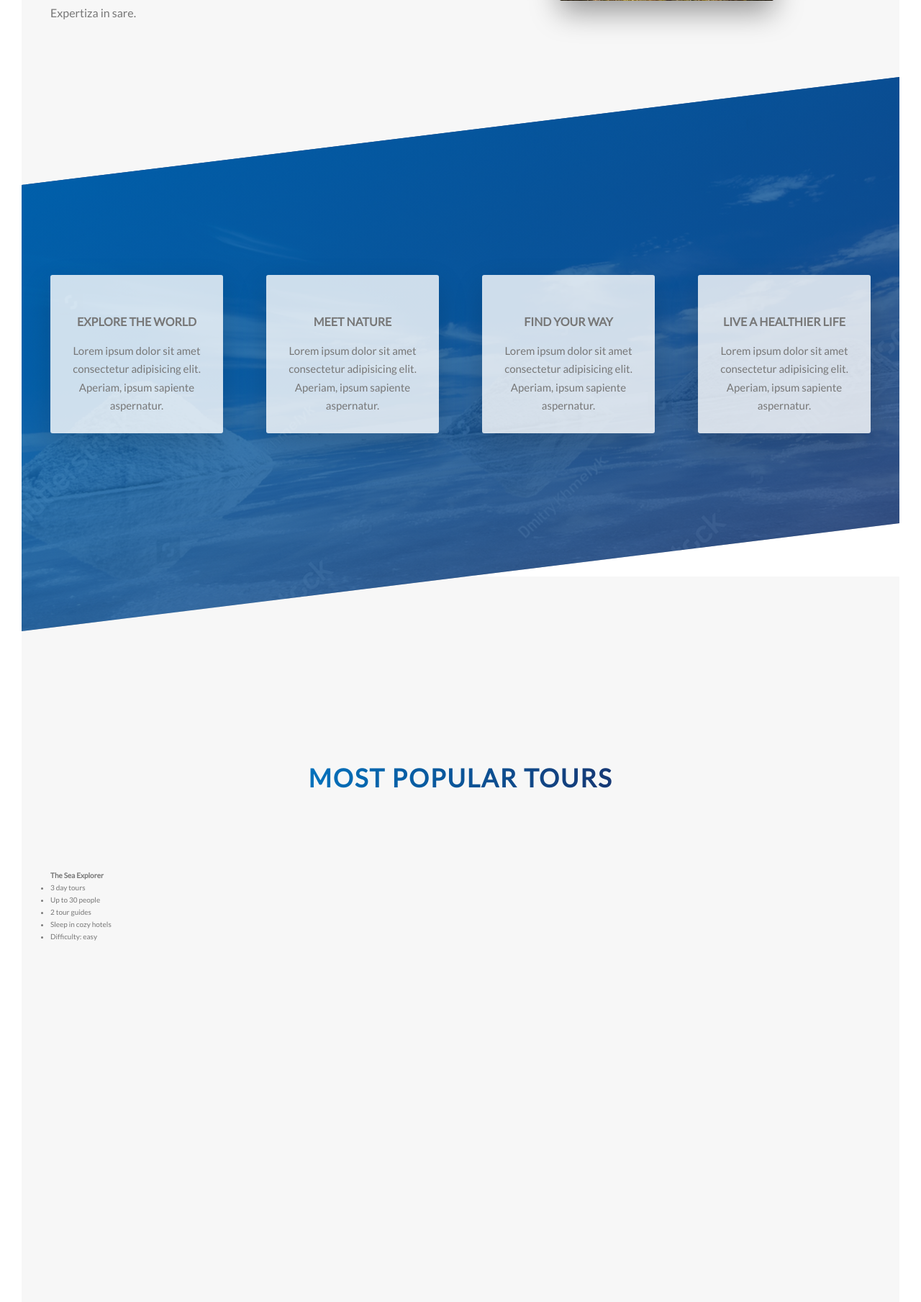
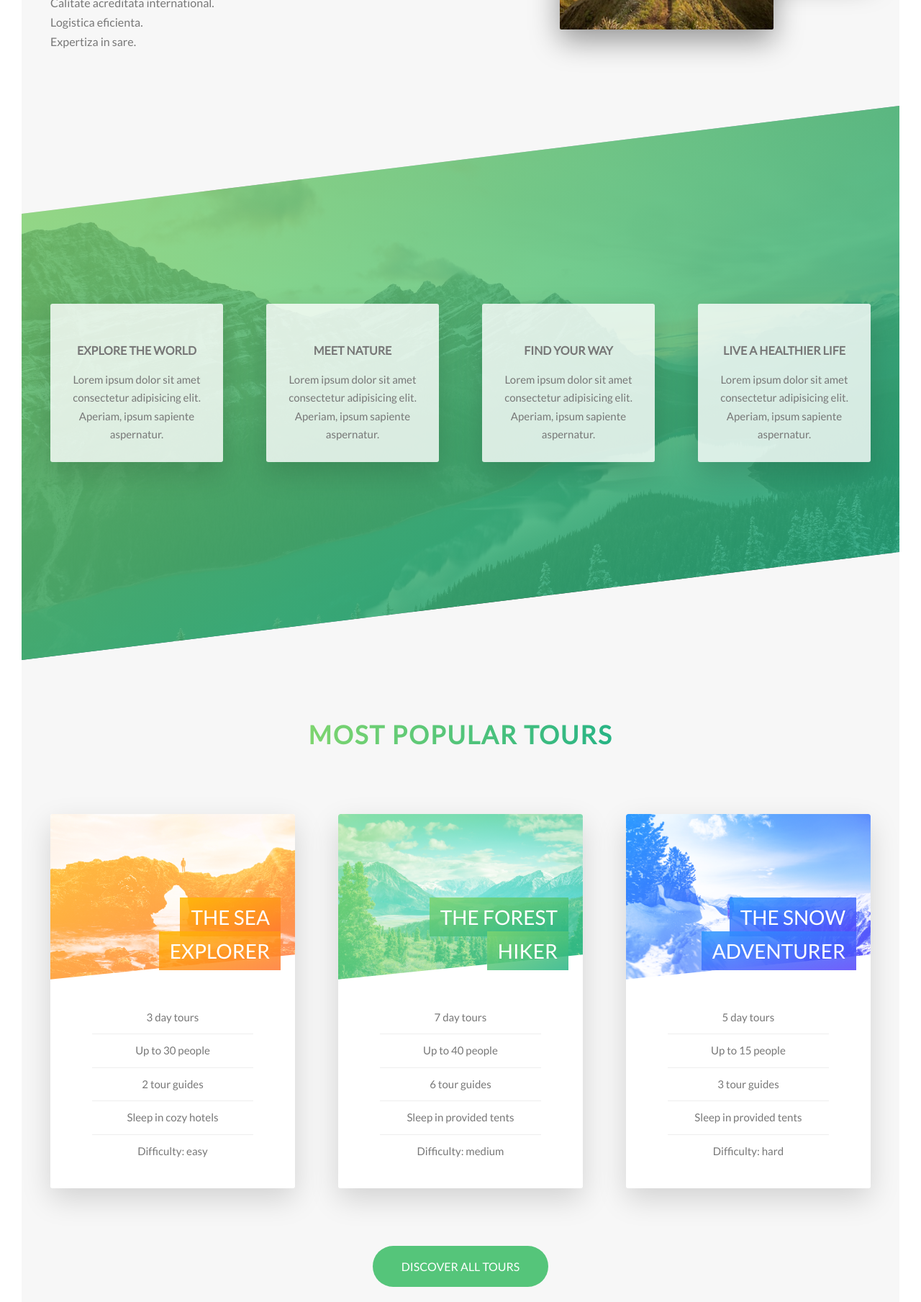
Before and after one commit to diana0506/cdi, a PHP site: page / in a window 1280 px wide. Shown: the part 1277-3086 px from the top of the page at 72% size. Before the commit the page ends 2584 px from the top, so only its background shows below. Run offline with PHP 8.4, Linux system fonts and the light colour scheme.

Commit message:
style: stories + cards

```diff
--- a/frontend/index.html
+++ b/frontend/index.html
@@ -74,7 +74,6 @@
 
         </section>
         <section class="section-features">
-
             <div class="row">
                 <div class="col-1-of-4">
                     <div class="feature-box">
@@ -144,6 +143,137 @@
                                 </ul>
                             </div>
                         </div>
+                        <div class="card__side card__side--back card__side--back-1">
+                            <div class="card__cta">
+                                <div class="card__price-box">
+                                    <p class="card__price-only">Only</p>
+                                    <p class="card__price-value">$297</p>
+                                </div>
+                                <a href="#popup" class="btn btn--white">Book now!</a>
+                            </div>
+                        </div>
+                    </div>
+                </div>
+                <div class="col-1-of-3">
+                    <div class="card">
+                        <div class="card__side card__side--front">
+                            <div class="card__picture card__picture--2">
+                                &nbsp;
+                            </div>
+                            <h4 class="card__heading">
+                                <span class="card__heading-span card__heading-span--2">The Forest Hiker</span>
+                            </h4>
+                            <div class="card__details">
+                                <ul>
+                                    <li>7 day tours</li>
+                                    <li>Up to 40 people</li>
+                                    <li>6 tour guides</li>
+                                    <li>Sleep in provided tents</li>
+                                    <li>Difficulty: medium</li>
+                                </ul>
+                            </div>
+
+                        </div>
+                        <div class="card__side card__side--back card__side--back-2">
+                            <div class="card__cta">
+                                <div class="card__price-box">
+                                    <p class="card__price-only">Only</p>
+                                    <p class="card__price-value">$497</p>
+                                </div>
+                                <a href="#popup" class="btn btn--white">Book now!</a>
+                            </div>
+                        </div>
+                    </div>
+                </div>
+
+
+                <div class="col-1-of-3">
+                    <div class="card">
+                        <div class="card__side card__side--front">
+                            <div class="card__picture card__picture--3">
+                                &nbsp;
+                            </div>
+                            <h4 class="card__heading">
+                                <span class="card__heading-span card__heading-span--3">The Snow Adventurer</span>
+                            </h4>
+                            <div class="card__details">
+                                <ul>
+                                    <li>5 day tours</li>
+                                    <li>Up to 15 people</li>
+                                    <li>3 tour guides</li>
+                                    <li>Sleep in provided tents</li>
+                                    <li>Difficulty: hard</li>
+                                </ul>
+                            </div>
+
+                        </div>
+                        <div class="card__side card__side--back card__side--back-3">
+                            <div class="card__cta">
+                                <div class="card__price-box">
+                                    <p class="card__price-only">Only</p>
+                                    <p class="card__price-value">$897</p>
+                                </div>
+                                <a href="#popup" class="btn btn--white">Book now!</a>
+                            </div>
+                        </div>
+                    </div>
+                </div>
+            </div>
+
+            <div class="u-center-text u-margin-top-huge">
+                <a href="#" class="btn btn--green">Discover all tours</a>
+            </div>
+        </section>
+        <section class="section-stories">
+            <div class="bg-video">
+                <video class="bg-video__content" autoplay muted loop>
+                    <source src="img/video.mp4" type="video/mp4">
+                    <source src="img/video.webm" type="video/webm">
+                    Your browser is not supported!
+                </video>
+            </div>
+
+            <div class="u-center-text u-margin-bottom-big">
+                <h2 class="heading-secondary">
+                    We make people genuinely happy
+                </h2>
+            </div>
+
+            <div class="row">
+                <div class="story">
+                    <figure class="story__shape">
+                        <img src="img/nat-8.jpg" alt="Person on a tour" class="story__img">
+                        <figcaption class="story__caption">Mary Smith</figcaption>
+                    </figure>
+                    <div class="story__text">
+                        <h3 class="heading-tertiary u-margin-bottom-small">I had the best week ever with my family</h3>
+                        <p>
+                            Lorem ipsum dolor sit amet consectetur adipisicing elit. Aperiam, ipsum sapiente aspernatur libero repellat quis consequatur ducimus quam nisi exercitationem omnis earum qui. Aperiam, ipsum sapiente aspernatur libero repellat quis consequatur ducimus
+                            quam nisi exercitationem omnis earum qui.
+                        </p>
+                    </div>
+                </div>
+            </div>
+
+            <div class="row">
+                <div class="story">
+                    <figure class="story__shape">
+                        <img src="img/nat-9.jpg" alt="Person on a tour" class="story__img">
+                        <figcaption class="story__caption">Jack Wilson</figcaption>
+                    </figure>
+                    <div class="story__text">
+                        <h3 class="heading-tertiary u-margin-bottom-small">WOW! My life is completely different now</h3>
+                        <p>
+                            Lorem ipsum dolor sit amet consectetur adipisicing elit. Aperiam, ipsum sapiente aspernatur libero repellat quis consequatur ducimus quam nisi exercitationem omnis earum qui. Aperiam, ipsum sapiente aspernatur libero repellat quis consequatur ducimus
+                            quam nisi exercitationem omnis earum qui.
+                        </p>
+                    </div>
+                </div>
+            </div>
+
+            <div class="u-center-text u-margin-top-huge">
+                <a href="#" class="btn-text">Read all stories &rarr;</a>
+            </div>
         </section>
     </main>
     <!-- <section class="grid-test">
--- a/frontend/sass/abstracts/_variables.scss
+++ b/frontend/sass/abstracts/_variables.scss
@@ -1,11 +1,18 @@
 //Colors
-$color-primary:#1e4b9b;
-$color-primary-light:#0071bc;
-$color-primary-dark:#163874;
-$color-grey-light-1:#f7f7f7;
-$color-grey-dark:#777;
-$color-white:#fff;
-$color-black:#000;
+$color-primary: #55c57a;
+$color-primary-light: #7ed56f;
+$color-primary-dark: #28b485;
+$color-secondary-light: #ffb900;
+$color-secondary-dark: #ff7730;
+$color-tertiary-light: #2998ff;
+$color-tertiary-dark: #5643fa;
+$color-grey-light-1: #f7f7f7;
+$color-grey-light-2: #eee;
+$color-grey-dark: #777;
+$color-grey-dark-2: #999;
+$color-grey-dark-3: #333;
+$color-white: #fff;
+$color-black: #000;
 //Font
 $default-font-size:1.6rem;
 //Grid
--- a/frontend/sass/base/_typography.scss
+++ b/frontend/sass/base/_typography.scss
@@ -10,31 +10,24 @@ body {
 .heading-primary {
     color: $color-white;
     text-transform: uppercase;
-
     backface-visibility: hidden;
     margin-bottom: 6rem;
-
     &--main {
         display: block;
-        font-size: 6rem;
+        font-size: 4.6rem;
         font-weight: 400;
-        letter-spacing: 3.5rem;
-
         animation-name: moveInLeft;
         animation-duration: 1s;
         animation-timing-function: ease-out;
-
         /*
         animation-delay: 3s;
         animation-iteration-count: 3;
         */
     }
-
     &--sub {
         display: block;
-        font-size: 2rem;
+        font-size: 1.6rem;
         font-weight: 700;
-        letter-spacing: 1.75rem;
         animation: moveInRight 1s ease-out;
     }
 }
@@ -49,7 +42,6 @@ body {
     color: transparent;
     letter-spacing: .2rem;
     transition: all .2s;
-
     &:hover {
         transform: skewY(2deg) skewX(15deg) scale(1.1);
         text-shadow: .5rem 1rem 2rem rgba($color-black, .2);
@@ -64,7 +56,6 @@ body {
 
 .paragraph {
     font-size: $default-font-size;
-
     &:not(:last-child) {
         margin-bottom: 3rem;
     }
--- a/frontend/sass/base/_utilities.scss
+++ b/frontend/sass/base/_utilities.scss
@@ -13,3 +13,11 @@
 .u-margin-bottom-big {
     margin-bottom: 8rem;
 }
+
+.u-margin-top-big {
+    margin-bottom: 8rem;
+}
+
+.u-margin-top-huge {
+    margin-bottom: 10rem;
+}
--- a/frontend/sass/components/_button.scss
+++ b/frontend/sass/components/_button.scss
@@ -29,6 +29,13 @@
                 background-color: $color-white;
             }
         }
+        &--green {
+            background-color: $color-primary;
+            color: $color-white;
+            &::after {
+                background-color: $color-white;
+            }
+        }
         &::after {
             content: "";
             display: inline-block;
--- a/frontend/sass/components/_card.scss
+++ b/frontend/sass/components/_card.scss
@@ -0,0 +1,122 @@
+.card {
+    perspective: 150rem;
+    -moz-perspective: 150rem;
+    position: relative;
+    height: 52rem;
+    &__side {
+        height: 52rem;
+        transition: all .8s ease;
+        position: absolute;
+        top: 0;
+        left: 0;
+        width: 100%;
+        backface-visibility: hidden;
+        border-radius: 3px;
+        overflow: hidden;
+        box-shadow: 0 1.5rem 4rem rgba($color-black, .15);
+        &--front {
+            background-color: $color-white;
+        }
+        &--back {
+            background-color: green;
+            transform: rotateY(180deg);
+            &-1 {
+                background-image: linear-gradient(to right bottom, $color-secondary-light, $color-secondary-dark);
+            }
+            &-2 {
+                background-image: linear-gradient(to right bottom, $color-primary-light, $color-primary-dark);
+            }
+            &-3 {
+                background-image: linear-gradient(to right bottom, $color-tertiary-light, $color-tertiary-dark);
+            }
+        }
+    }
+    &:hover &__side--front {
+        transform: rotateY(-180deg);
+    }
+    &:hover &__side--back {
+        transform: rotateY(0);
+    }
+    //FRONT SIDE STYLING
+    &__picture {
+        background-size: cover;
+        height: 23rem;
+        background-blend-mode: screen;
+        -webkit-clip-path: polygon(0 0, 100% 0, 100% 85%, 0 100%);
+        clip-path: polygon(0 0, 100% 0, 100% 85%, 0 100%);
+        border-top-left-radius: 3px;
+        border-top-right-radius: 3px;
+        &--1 {
+            background-image: linear-gradient(to right bottom, $color-secondary-light, $color-secondary-dark), url(../img/nat-5.jpg);
+        }
+        &--2 {
+            background-image: linear-gradient(to right bottom, $color-primary-light, $color-primary-dark), url(../img/nat-6.jpg);
+        }
+        &--3 {
+            background-image: linear-gradient(to right bottom, $color-tertiary-light, $color-tertiary-dark), url(../img/nat-7.jpg);
+        }
+    }
+    &__heading {
+        font-size: 2.8rem;
+        font-weight: 300;
+        text-transform: uppercase;
+        text-align: right;
+        color: $color-white;
+        position: absolute;
+        top: 12rem;
+        right: 2rem;
+        width: 75%;
+    }
+    &__heading-span {
+        padding: 1rem 1.5rem;
+        -webkit-box-decoration-break: clone;
+        box-decoration-break: clone;
+        &--1 {
+            background-image: linear-gradient(to right bottom, rgba($color-secondary-light, .85), rgba($color-secondary-dark, .85));
+        }
+        &--2 {
+            background-image: linear-gradient(to right bottom, rgba($color-primary-light, .85), rgba($color-primary-dark, .85));
+        }
+        &--3 {
+            background-image: linear-gradient(to right bottom, rgba($color-tertiary-light, .85), rgba($color-tertiary-dark, .85));
+        }
+    }
+    &__details {
+        padding: 3rem;
+        ul {
+            list-style: none;
+            width: 80%;
+            margin: 0 auto;
+            li {
+                text-align: center;
+                font-size: 1.5rem;
+                padding: 1rem;
+                &:not(:last-child) {
+                    border-bottom: 1px solid $color-grey-light-2;
+                }
+            }
+        }
+    }
+    //FRONT SIDE STYLING
+    &__cta {
+        position: absolute;
+        top: 50%;
+        left: 50%;
+        transform: translate(-50%, -50%);
+        width: 90%;
+        text-align: center;
+    }
+    &__price-box {
+        text-align: center;
+        color: white;
+        margin-bottom: 8rem;
+    }
+    &__price-only {
+        font-size: 1.4rem;
+        text-transform: uppercase;
+    }
+    &__price-value {
+        font-size: 6rem;
+        font-weight: 100;
+    }
+}
--- a/frontend/sass/layout/_header.scss
+++ b/frontend/sass/layout/_header.scss
@@ -1,7 +1,6 @@
 .header {
     height: 95vh;
-    background-image: linear-gradient( to right bottom, rgba($color-primary-light, 0.8),
-     rgba($color-primary-dark, 0.8)), url(../img/salt.jpg);
+    background-image: linear-gradient( to right bottom, rgba($color-primary-light, 0.8), rgba($color-primary-dark, 0.8)), url(../img/hero.jpg);
     background-size: cover;
     background-position: top;
     position: relative;
--- a/frontend/sass/main.scss
+++ b/frontend/sass/main.scss
@@ -9,6 +9,7 @@
 @import"components/card";
 @import"components/composition";
 @import"components/feature-box";
+@import"components/story";
 @import"layout/grid";
 @import"layout/header";
 @import"pages/home";
--- a/frontend/sass/pages/_home.scss
+++ b/frontend/sass/pages/_home.scss
@@ -1,12 +1,12 @@
 .section-about {
     background-color: $color-grey-light-1;
     padding: 25rem 0;
-    margin-top: -25vh;
+    margin-top: -20vh;
 }
 
 .section-features {
     padding: 20rem 0;
-    background-image: linear-gradient( to right bottom, rgba($color-primary-light, 0.8), rgba($color-primary-dark, 0.8)), url(../img/salt.jpg);
+    background-image: linear-gradient( to right bottom, rgba($color-primary-light, 0.8), rgba($color-primary-dark, 0.8)), url(../img/nat-4.jpg);
     background-size: cover;
     transform: skewY(-7deg);
     margin-top: -10rem;
@@ -17,5 +17,11 @@
 
 .section-tours {
     background-color: $color-grey-light-1;
-    padding: 25rem 0 50rem 0;
+    padding: 25rem 0 15rem 0;
+    margin-top: -10rem;
 }
+
+.section-stories {
+    padding: 15rem 0;
+    background-color: $color-grey-light-1;
+}
```
Also changed, not shown: frontend/css/style.css (+3 -5 lines), frontend/sass/components/_story.scss (added, +45 -0 lines), frontend/css/main.min.css, frontend/img/hero.jpg (added), frontend/img/nat-4.jpg (added), frontend/img/nat-5.jpg (added), frontend/img/nat-6.jpg (added), frontend/img/nat-7.jpg (added), frontend/img/nat-8.jpg (added), frontend/img/nat-9.jpg (added), 1 other file. Lines whose indentation alone changed are shown as unchanged.
